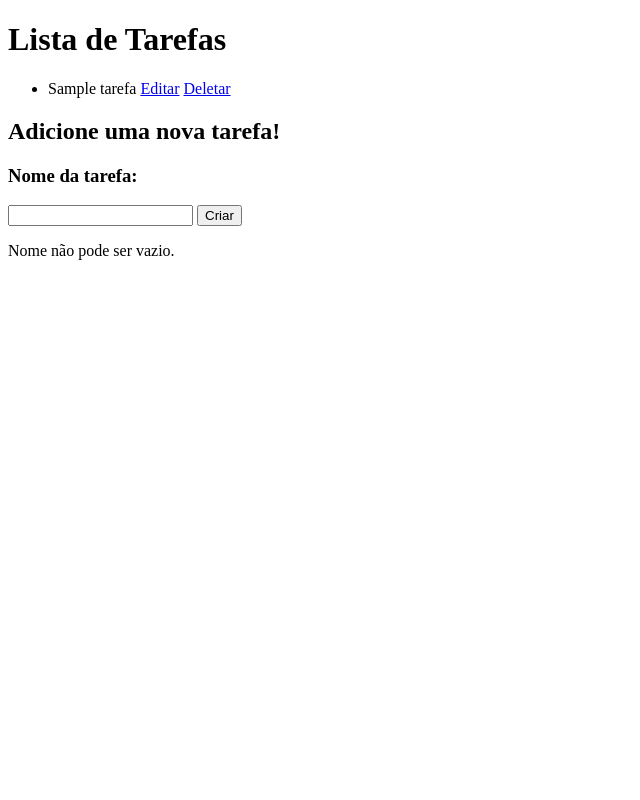
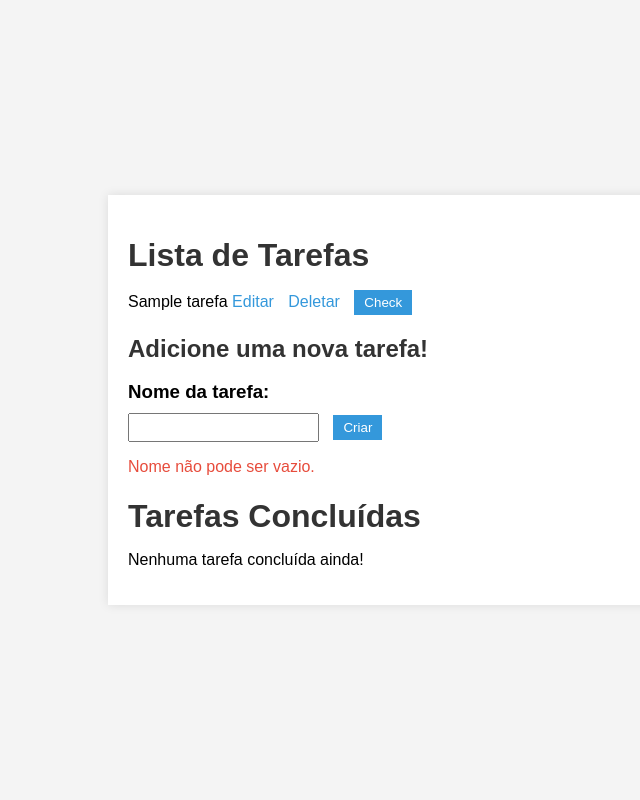
Before and after one commit to taynacugler/listadetarefasDJango, a Django app: page /crud/createTarefa/ in a window 1280 px wide. Shown: the whole page, without its empty margins (0-640 px from the left). Run offline with Django 4.2, Linux system fonts and the light colour scheme; tables that the repository leaves empty hold one stand-in row (values such as "Sample post").

Commit message:
feat: css, checkedTarefa

```diff
--- a/projetoCrud/crud/admin.py
+++ b/projetoCrud/crud/admin.py
@@ -1,5 +1,6 @@
 from django.contrib import admin
-from .models import Tarefas
+from .models import Tarefas, checkedTarefas
 
 # Register your models here.
 admin.site.register(Tarefas)
+admin.site.register(checkedTarefas)
--- a/projetoCrud/crud/models.py
+++ b/projetoCrud/crud/models.py
@@ -4,6 +4,9 @@ from django.db import models
 class Tarefas(models.Model):
     id = models.AutoField(primary_key=True)
     nome = models.CharField(max_length=255, unique=True)
-    status = models.BooleanField(default=True)
+
     def __str__(self):
         return self.nome
+class checkedTarefas (models.Model):
+    id = models.AutoField(primary_key=True)
+    nome = models.CharField(max_length=255)
--- a/projetoCrud/crud/templates/index.html
+++ b/projetoCrud/crud/templates/index.html
@@ -13,6 +13,10 @@
                 <li>{{ tarefa.nome }}
                     <a href="{% url 'updateTarefa' tarefa.id %}"> Editar</a>
                      <a href="{% url 'delete' tarefa.id %}"> Deletar</a>
+                     <form method="post" action="{% url 'checkedTarefa' tarefa.id %}">
+                        {% csrf_token %}
+                        <button type="submit">Check</button>
+                    </form>
                 </li>
                 {% empty %}
                 <li>Não existe nenhuma Tarefa ainda!</li>
@@ -35,7 +39,117 @@
                     {% endif %}
             </div>
         </div>
+        <div>
+            <h1>Tarefas Concluídas</h1>
+<ul>
+    {% for tarefa_concluida in tarefas_concluidas %}
+        <li>{{ tarefa_concluida.nome }}</li>
+    {% empty %}
+        <li>Nenhuma tarefa concluída ainda!</li>
+    {% endfor %}
+</ul>
+        </div>
 </div>
+<style>
+     body {
+            font-family: 'Arial', sans-serif;
+            background-color: #f4f4f4;
+            margin: 0;
+            padding: 0;
+            display: flex;
+            justify-content: center;
+            align-items: center;
+            height: 100vh;
+        }
+
+        .container {
+            width: 80%;
+            background-color: #fff;
+            padding: 20px;
+            box-shadow: 0 0 10px rgba(0, 0, 0, 0.1);
+        }
+
+    .listaTarefas {
+        margin-bottom: 20px;
+    }
+
+    h1 {
+        color: #333;
+    }
+
+    ul {
+        list-style: none;
+        padding: 0;
+    }
+
+    li {
+        margin-bottom: 10px;
+    }
+
+    a {
+        text-decoration: none;
+        color: #3498db;
+        margin-right: 10px;
+    }
+
+    a:hover {
+        text-decoration: underline;
+    }
+
+    form {
+        display: inline;
+    }
+
+    .createTarefa {
+        margin-bottom: 20px;
+    }
+
+    h2 {
+        color: #333;
+    }
+
+    .forms {
+        margin-top: 10px;
+    }
+
+    input {
+        padding: 5px;
+        margin-right: 10px;
+    }
+
+    button {
+        padding: 5px 10px;
+        background-color: #3498db;
+        color: #fff;
+        border: none;
+        cursor: pointer;
+    }
+
+    button:hover {
+        background-color: #2980b9;
+    }
+
+    .errorMsg {
+        margin-top: 10px;
+    }
+
+    .text-danger {
+        color: #e74c3c;
+    }
+
+    h1, h2, h3 {
+        margin-bottom: 10px;
+    }
+
+    ul {
+        list-style: none;
+        padding: 0;
+    }
+
+    li {
+        margin-bottom: 10px;
+    }
+</style>
 
 </body>
 </html>
--- a/projetoCrud/crud/urls.py
+++ b/projetoCrud/crud/urls.py
@@ -1,11 +1,12 @@
 from django.contrib import admin
 from django.urls import path
-from .views import getTarefas, createTarefa, updateTarefa, update, delete
+from .views import getTarefas, createTarefa, updateTarefa, update, delete, checkedTarefa
 
 urlpatterns = [
 path('', getTarefas, name='getTarefas'),
 path('createTarefa/', createTarefa, name='createTarefa'),
 path('updateTarefa/<int:id>', updateTarefa, name='updateTarefa'),
+path('checkedTarefa/<int:id>', checkedTarefa, name='checkedTarefa'),
 path('update/<int:id>', update, name='update'),
 path('delete/<int:id>', delete, name='delete'),
 
--- a/projetoCrud/crud/views.py
+++ b/projetoCrud/crud/views.py
@@ -1,10 +1,11 @@
 from django.shortcuts import render, redirect
-from .models import Tarefas
+from .models import Tarefas, checkedTarefas
 
 # Create your views here.
-def getTarefas (request):
+def getTarefas(request):
     tarefas = Tarefas.objects.all()
-    return render(request, "index.html", {"tarefas": tarefas})
+    tarefas_concluidas = checkedTarefas.objects.all()
+    return render(request, "index.html", {"tarefas": tarefas, "tarefas_concluidas": tarefas_concluidas})
 
 def createTarefa(request):
     nome = request.POST.get("nome")
@@ -35,3 +36,9 @@ def delete (request, id):
     tarefas = Tarefas.objects.get(id=id)
     tarefas.delete()
     return redirect (getTarefas)
+
+def checkedTarefa (request, id):
+        tarefa = Tarefas.objects.get(id=id)
+        checkedTarefas.objects.create(nome=tarefa.nome)
+        tarefa.delete()
+        return redirect (getTarefas)
```
Also changed, not shown: projetoCrud/crud/migrations/0002_checkedtarefas.py (added), projetoCrud/crud/migrations/0003_remove_tarefas_status_alter_checkedtarefas_nome.py (added), projetoCrud/db.sqlite3.
